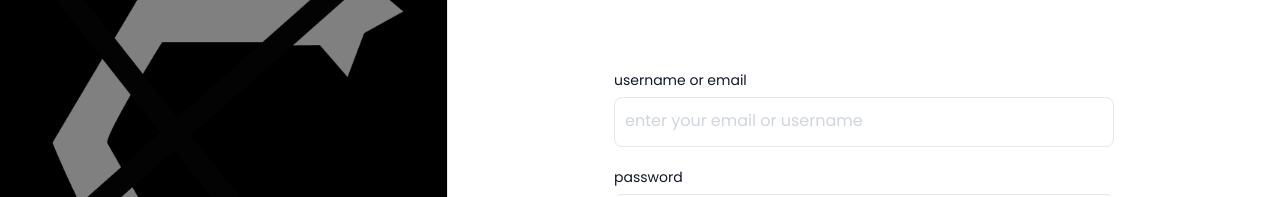
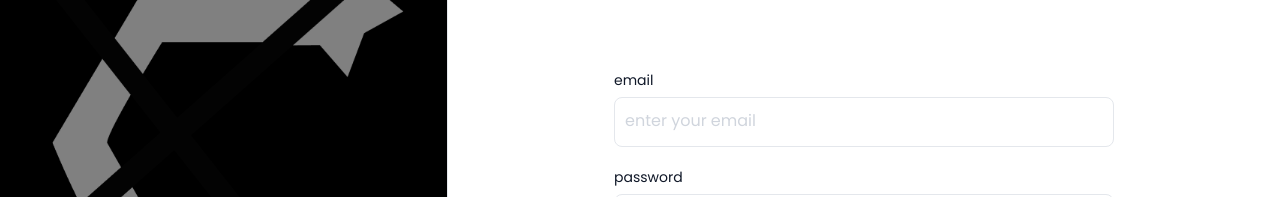
Before and after one commit to chafroudtarek/myportfolio, a React (Create React App) app: page /login in a window 1280 px wide. Shown: the part 188-385 px from the top of the page. Built offline with nearby package versions, Linux system fonts and the light colour scheme.

Commit message:
setup signup

```diff
--- a/src/views/auth/Login.tsx
+++ b/src/views/auth/Login.tsx
@@ -13,7 +13,7 @@ import { toast } from "react-toastify";
 const Login = () => {
   const { jwt } = useAuth({})
   const schema = Yup.object().shape({
-    username: Yup.string().required("Email is required"),
+    email: Yup.string().email().required("Email is required"),
     password: Yup.string()
       .min(1, "Password must be at least 6 charaters")
       .required("Password is required"),
@@ -26,13 +26,12 @@ const Login = () => {
       <div>
         <Formik
           initialValues={{
-            username: "",
+            email: "",
             password: "",
           }}
           validationSchema={schema}
           onSubmit={(values) => {
-            jwt.login({email: "chafroudtarek666@gmail.com",
-            password:"tarek123"}).then(()=> {
+            jwt.login(values).then(()=> {
               toast.success('Login successfully',{ autoClose: 500 })
             }).catch((e)=> { console.log('error here',e)
             toast.error(e.response.data.message,{ autoClose: 500 })})
@@ -44,10 +43,10 @@ const Login = () => {
               <Form>
                 <div className="input-column-auth">
                   <InputText
-                    name="username"
+                    name="email"
                     type="text"
-                    label="username or email"
-                    placeholder="enter your email or username"
+                    label=" email"
+                    placeholder="enter your email "
                     reaquired={false}
                   />
                   <InputText
--- a/src/views/auth/Register.tsx
+++ b/src/views/auth/Register.tsx
@@ -7,10 +7,13 @@ import InputText from "../../components/inputs/inputText/InputText";
 import * as Yup from "yup";
 import { Form, Formik } from "formik";
 import Button from "../../components/Button/Button";
+import useAuth from "../../core/auth/useAuth";
+import { toast } from "react-toastify";
 
 const Login = () => {
+  const { jwt } = useAuth({})
   const schema = Yup.object().shape({
-    name: Yup.string()
+    username: Yup.string()
       .trim()
       .min(3, "at least 6 characters")
       .required("name is required"),
@@ -34,14 +37,20 @@ const Login = () => {
       <div>
         <Formik
           initialValues={{
-            name: "",
+            username: "",
             email: "",
             password: "",
             confirm_password: "",
           }}
-          validationSchema={schema}
+          // validationSchema={schema}
           onSubmit={(values) => {
-            console.log("values Signup", values);
+            const {confirm_password, ...rest} = values
+
+            jwt.register(rest).then(()=> {
+              toast.success('register successfully',{ autoClose: 500 })
+            }).catch((e)=> { console.log('error here',e)
+            toast.error(e.response.data.message,{ autoClose: 500 })})
+
           }}
         >
           {(formik :any ) => (
@@ -49,9 +58,9 @@ const Login = () => {
               <Form>
                 <div className="input-column-auth">
                   <InputText
-                    name="name"
+                    name="username"
                     type="text"
-                    label="username or email"
+                    label="username"
                     placeholder="enter your username "
                     reaquired={false}
                   />
```
